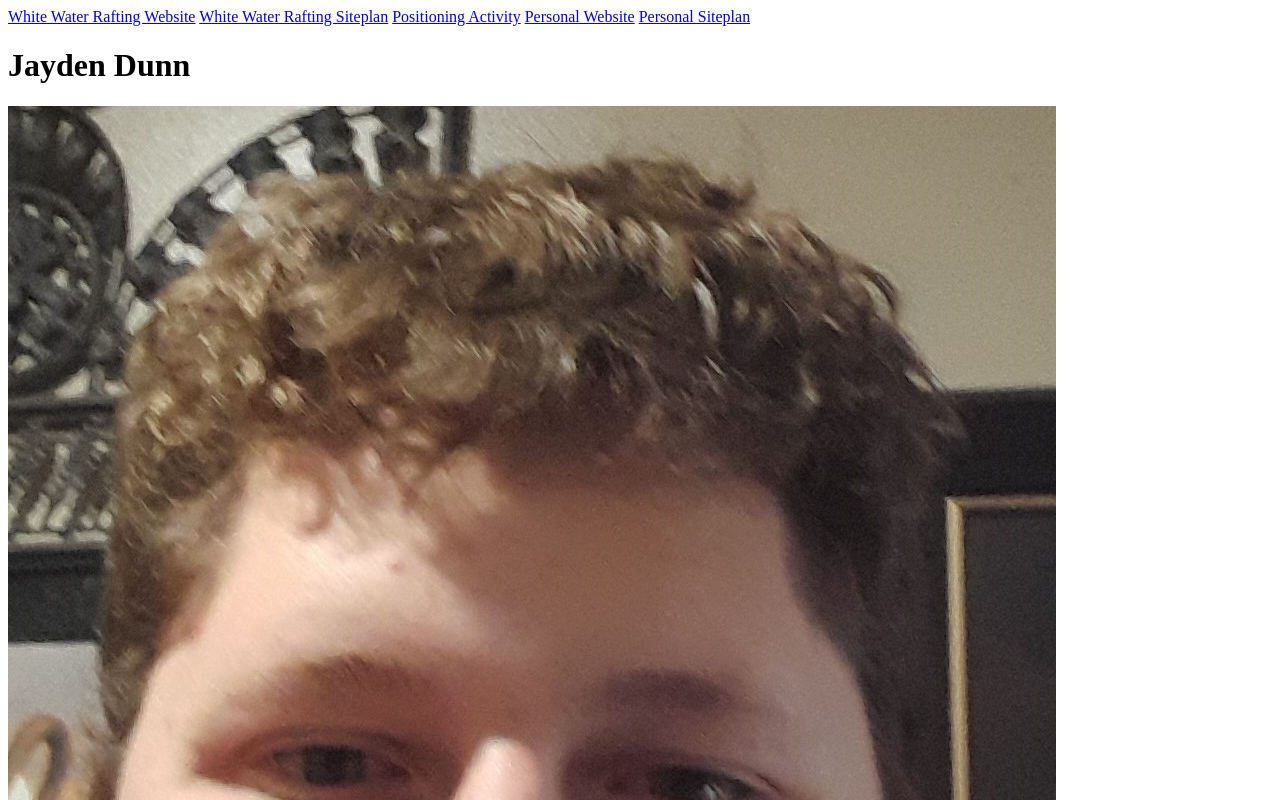
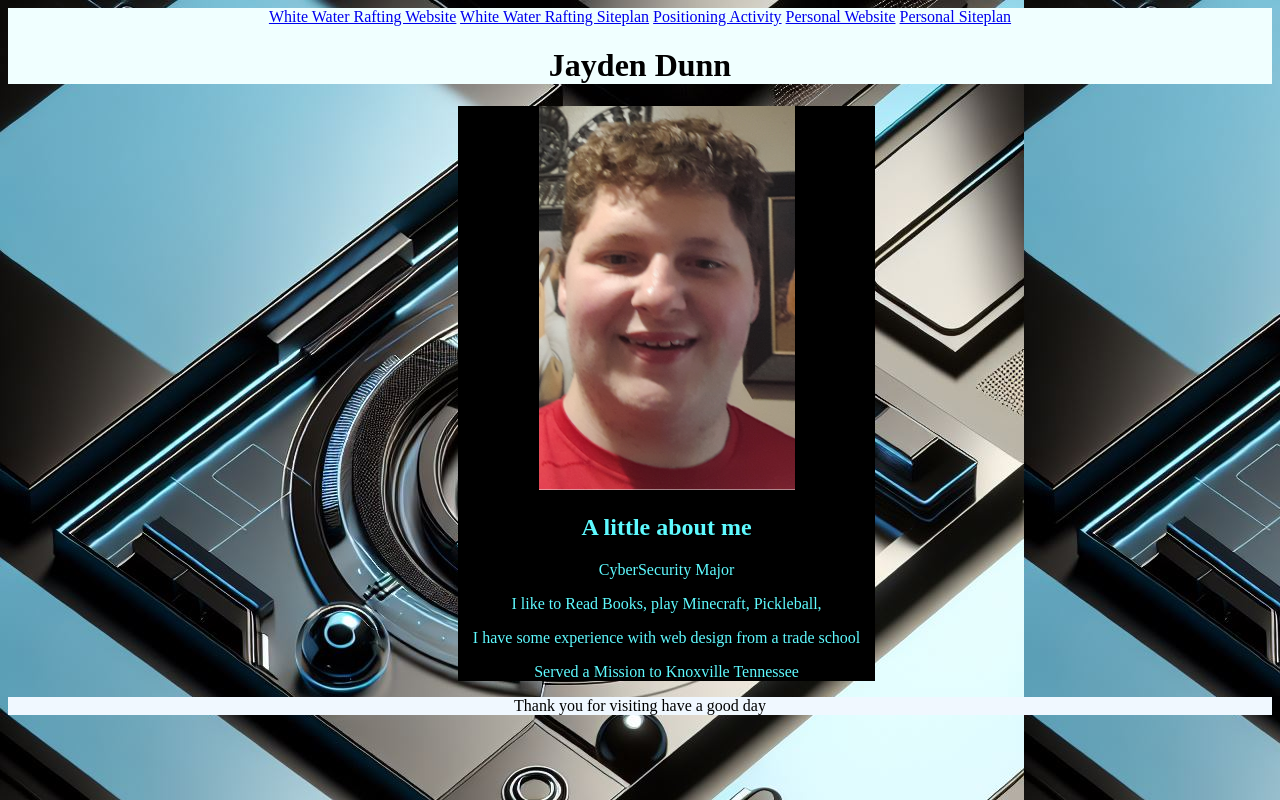
Before and after one commit to jbdunn0503/wdd130, a plain HTML site: page index.html in a window 1280 px wide. Shown: the top 800 px of the page. Drawn offline with Linux system fonts and the light colour scheme.

Commit message:
updated home page

```diff
--- a/index.html
+++ b/index.html
@@ -1,7 +1,16 @@
+<!DOCTYPE html>
+<html lang="en">
+
+<head>
     <title>WDD130 | Home</title>
+    <link rel="stylesheet" href="style.css">
+</head>
+
+
+
 <body>
 
-
+    <header>
         <nav>
             <a href="wwr/index.html">White Water Rafting Website</a>
             <a href="wwr/site-plan-rafting.html">White Water Rafting Siteplan</a>
@@ -9,13 +18,22 @@
             <a href="#">Personal Website</a>
             <a href="#">Personal Siteplan</a>
         </nav>
+        <h1>Jayden Dunn</h1>
+    </header>
 
-<h1>Jayden Dunn</h1>
-<img src="jayden.jpg" alt="Picture of Me">
+    <main>
 
-<p>CyberSecurity</p>
-<p>Read Books, play Minecraft, Pickleball,</p>
+        <img src="jayden.jpg" alt="Picture of Me" height="384" width="256">
+        <h2>A little about me</h2>
+        <p>CyberSecurity Major</p>
+        <p>I like to Read Books, play Minecraft, Pickleball,</p>
         <p>I have some experience with web design from a trade school</p>
-<p> went on a Mission to Knoxville Tennessee</p>
+        <p>Served a Mission to Knoxville Tennessee</p>
+    </main>
+</body>
 
-</body>
+
+<Footer>
+    <p>Thank you for visiting have a good day</p>
+</Footer>
+</html>
--- /dev/null
+++ b/style.css
@@ -0,0 +1,27 @@
+head {
+    color: aqua; text-align: center;
+
+}
+
+body {
+    background-image:url("back.jpeg"); text-align: center;
+    color: rgb(94, 250, 255);
+    text-rendering: auto;
+
+}
+
+header {
+background-color: azure;
+}
+h1 {
+    color: black;
+}
+main{
+    background-color: black;
+    width: 33%;
+    margin-left: 450px;
+}
+footer {
+    background-color: aliceblue;
+    color: black;
+}
```
Also changed, not shown: back.jpeg (added). Lines whose indentation alone changed are shown as unchanged.
